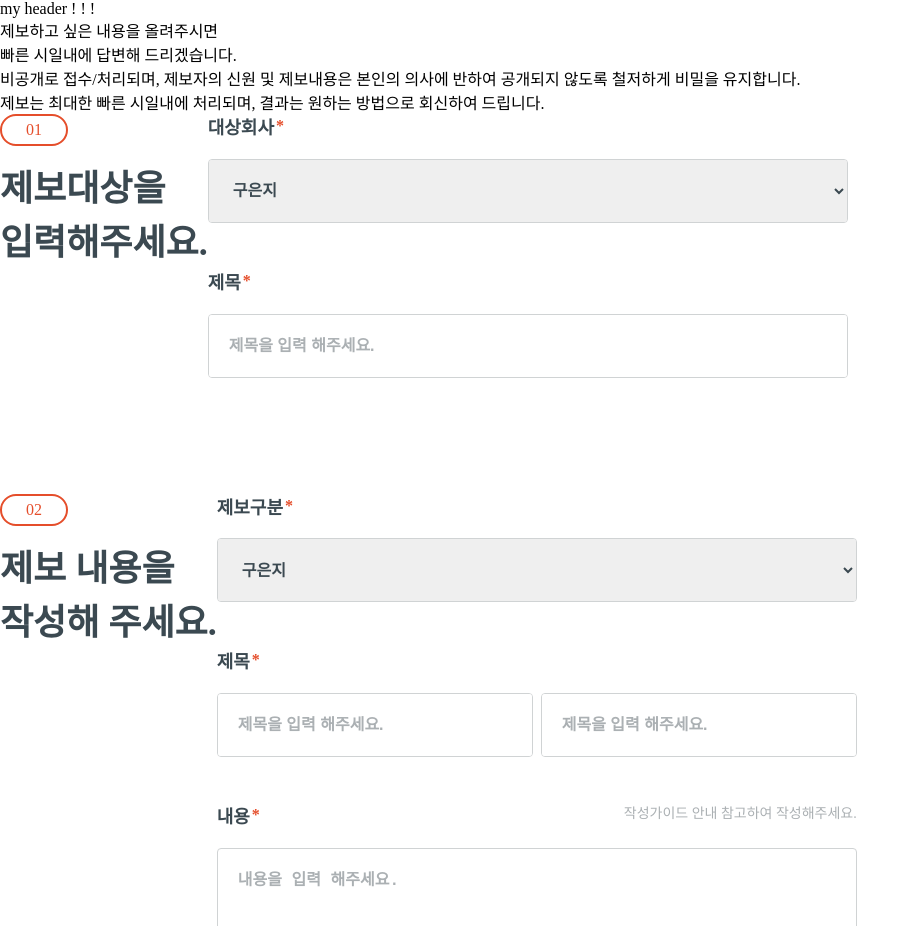
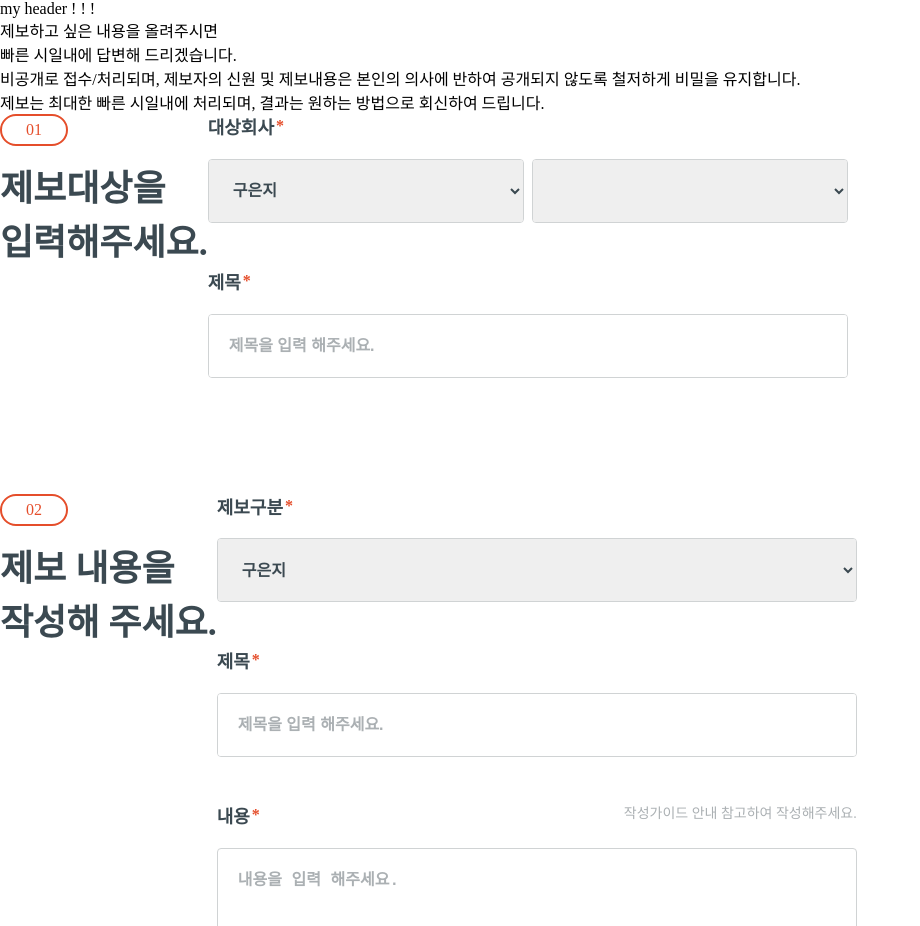
Before and after one commit to JANGDEOKSIK/next-seah, a Next.js app: page /main in a window 1280 px wide. Shown: the top 926 px of the page, without its empty margins (0-920 px from the left). Built offline with nearby package versions, Linux system fonts and the light colour scheme.

Commit message:
작업중

```diff
--- a/src/app/_components/input/SelectBox.jsx
+++ b/src/app/_components/input/SelectBox.jsx
@@ -1,4 +1,15 @@
-const SelectBox = ({ thTit = false, isRequired = false, inputId, selectData }) => {
+"use client";
+
+import React, { useState } from 'react';
+
+const SelectBox = ({ thTit = false, isRequired = false, inputId, selectData, isOption = false }) => {
+  const [selectedOption, setSelectedOption] = useState([]);
+
+  const selectChangeFunc = (e) => {
+    const selected = selectData.find(item => item.value === e.target.value);
+    setSelectedOption(selected.options);
+  }
+
   return (
     <div className="input-wrap">
       {thTit && <div className="th">
@@ -6,14 +17,28 @@ const SelectBox = ({ thTit = false, isRequired = false, inputId, selectData }) =
         {isRequired && <span className="required">*</span>}
       </div>}
       <div className="td">
+        <div className="form-group">
+          <div className="form-select">
+            <select id={inputId} onChange={selectChangeFunc}>
+              {
+                selectData.map((item, idx) => (
+                  <option key={idx} value={item.value}>{item.tit}</option>
+                ))
+              }
+            </select>
+          </div>
+          {
+            isOption &&
             <div className="form-select">
               <select id={inputId}>
                 {
-              selectData.map((item, idx) => (
-                <option key={idx} value="">{item.tit}</option>
+                  selectedOption.map((item, idx) => (
+                    <option key={idx} value={item.value}>{item.tit}</option>
                   ))
                 }
               </select>
+            </div>
+          }
         </div>
       </div>
     </div>
--- a/src/app/main/page.jsx
+++ b/src/app/main/page.jsx
@@ -12,19 +12,58 @@ export default function MainPage() {
   // Dummy
   const selectDummy = [
     {
-      optionIdx : 1,
+      value : "1",
       tit: "구은지",
-      option: ["삼겹살", "김치", "초코렛"]
+      options: [
+        {
+          value: "1-1",
+          tit: "삼겹살"
         },
         {
-      optionIdx : 2,
-      tit: "나르",
-      option: ["츄르", "사료", "마띠마띠"]
+          value: "1-2",
+          tit: "김치"
         },
         {
-      optionIdx : 3,
+          value: "1-3",
+          tit: "초코렛"
+        },
+      ]
+    },
+    {
+      value : "2",
+      tit: "나르",
+      options: [
+        {
+          value: "2-1",
+          tit: "츄르"
+        },
+        {
+          value: "2-2",
+          tit: "사료"
+        },
+        {
+          value: "2-3",
+          tit: "마띠마띠"
+        },
+      ]
+    },
+    {
+      value : "3",
       tit: "토똥이",
-      option: ["티모시", "딸기", "영양제"]
+      options: [
+        {
+          value: "3-1",
+          tit: "티모시"
+        },
+        {
+          value: "3-2",
+          tit: "딸기"
+        },
+        {
+          value: "3-3",
+          tit: "영양제"
+        },
+      ]
     },
   ]
 
@@ -45,7 +84,7 @@ export default function MainPage() {
             제보는 최대한 빠른 시일내에 처리되며, 결과는 원하는 방법으로 회신하여 드립니다.
           </div>
         </div>
-        <form onSubmit={onSubmit}>
+        <form onSubmit={handleSubmit(onSubmit)}>
           <div className="column-layout-wrap">
             <div className="column-layout">
               <div className="left">
@@ -56,12 +95,15 @@ export default function MainPage() {
               </div>
               <div className="right">
                 <div className="form-wrap">
+                  <div className="form-group">
                     <SelectBox
                       thTit={"대상회사"}
                       isRequired={true}
                       inputId={"inputId1-1"}
                       selectData={selectDummy}
+                      isOption={true}
                     />
+                  </div>
                   <InputBox
                       thTit={"제목"}
                       isRequired={true}
@@ -73,8 +115,7 @@ export default function MainPage() {
               {/* <form onSubmit={onSubmit}>
                 <input type="text" id="eee" {...register("eee", {required: "값을 넣어라 닝겐!"})} />
                 <button type="submit">submit</button>
-              </form>
-              <button className="btn2" type="button">제출하기</button> */}
+              </form> */}
             </div>
             <div className="column-layout">
               <div className="left">
@@ -91,18 +132,12 @@ export default function MainPage() {
                     inputId={"inputId2-1"}
                     selectData={selectDummy}
                   />
-                  <div className="form-group">
                   <InputBox
                     thTit={"제목"}
                     isRequired={true}
                     inputId={"inputId2-2-1"}
                     placeholder={"제목을 입력 해주세요."}
                   />
-                    <InputBox
-                      inputId={"inputId2-2-2"}
-                      placeholder={"제목을 입력 해주세요."}
-                    />
-                  </div>
                   <Textarea
                     thTit={"내용"}
                     info={"작성가이드 안내 참고하여 작성해주세요."}
--- a/src/scss/_input.scss
+++ b/src/scss/_input.scss
@@ -7,6 +7,9 @@
 input, select, textarea, button {
   border: none;
   border-radius: 0;
+}
+input:focus, select:focus, textarea:focus {
+  outline: none
 }
 button {
   cursor: pointer;
```
Lines whose indentation alone changed are shown as unchanged.
